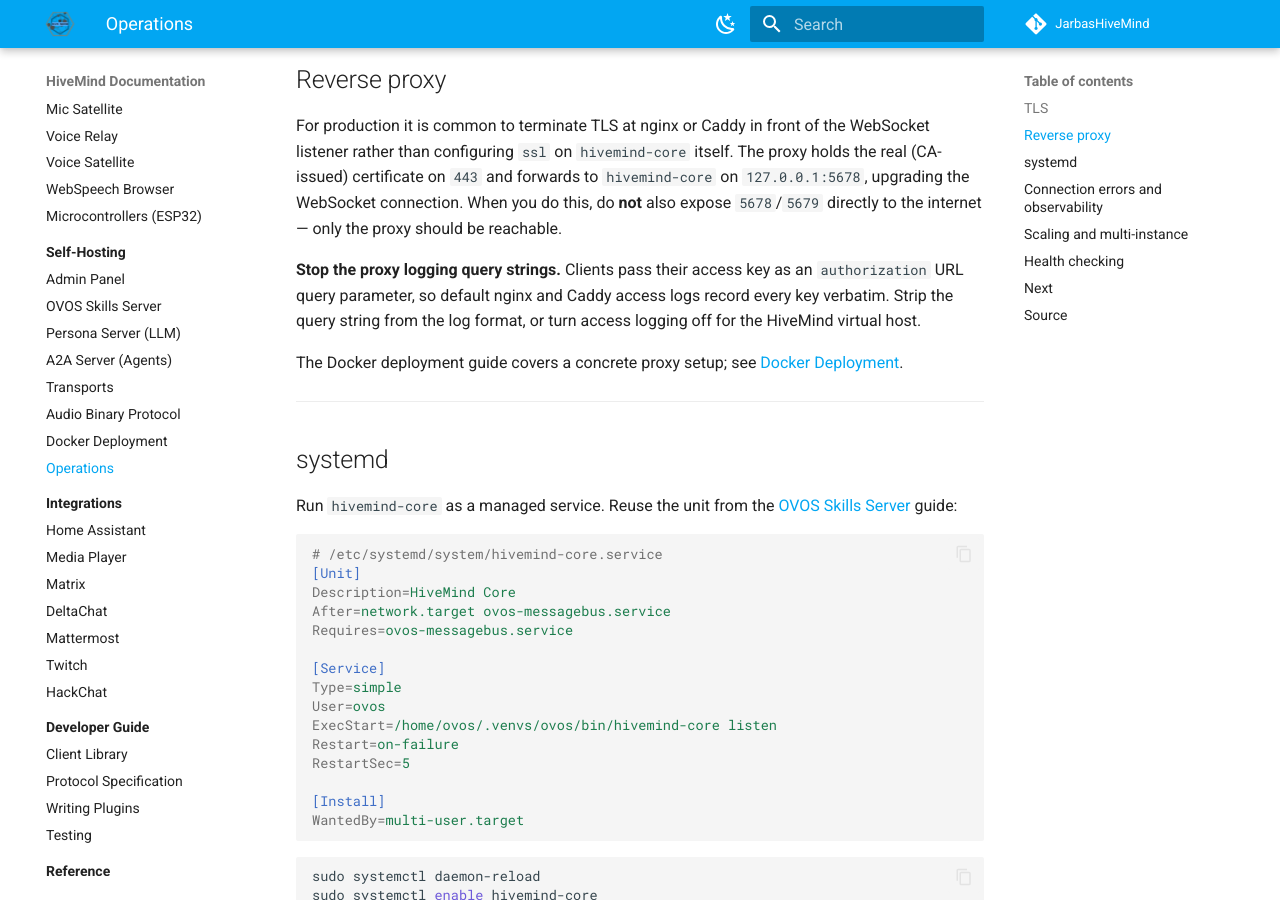
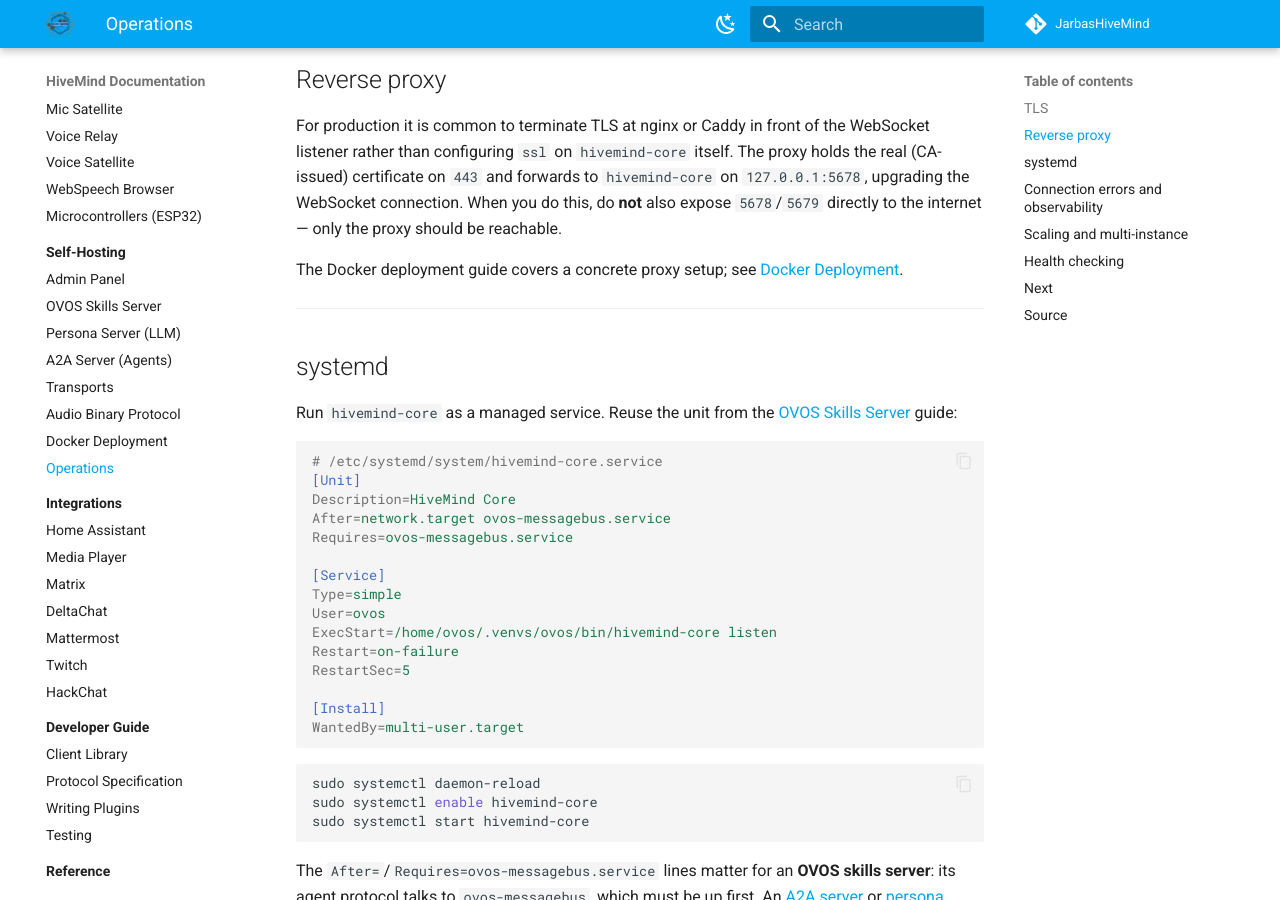
Before and after one commit to JarbasHiveMind/HiveMind-community-docs, an MkDocs documentation site: the page built from docs/server/operations.md, in a window 1280 px wide and 900 px high, scrolled down 1207 px. Built offline with MkDocs 1.6.1 and Material for MkDocs 9.7.7, drawn with Linux system fonts in a browser that asks for light colours.

Commit message:
docs: drop the access-key log warnings
access_key is a username, not a credential. It names a client; the password
and handshake authenticate one. Treating its appearance in a URL or a log as
an exposure misdirects the reader toward a non-issue.

Keeps the factual correction that it travels as an authorization query
parameter rather than a header.

Co-Authored-By: Claude Opus 4.8 <noreply@anthropic.com>

```diff
--- a/docs/server/operations.md
+++ b/docs/server/operations.md
@@ -54,11 +54,6 @@ listener rather than configuring `ssl` on `hivemind-core` itself. The proxy hold
 certificate on `443` and forwards to `hivemind-core` on `127.0.0.1:5678`, upgrading the
 WebSocket connection. When you do this, do **not** also expose `5678`/`5679` directly to
 the internet — only the proxy should be reachable.
-
-**Stop the proxy logging query strings.** Clients pass their access key as an
-`authorization` URL query parameter, so default nginx and Caddy access logs record every
-key verbatim. Strip the query string from the log format, or turn access logging off for
-the HiveMind virtual host.
 
 The Docker deployment guide covers a concrete proxy setup; see
 [Docker Deployment](docker.md#with-ssl-via-reverse-proxy).
```
Also changed, not shown: docs/concepts/security.md (+1 -1 lines).
